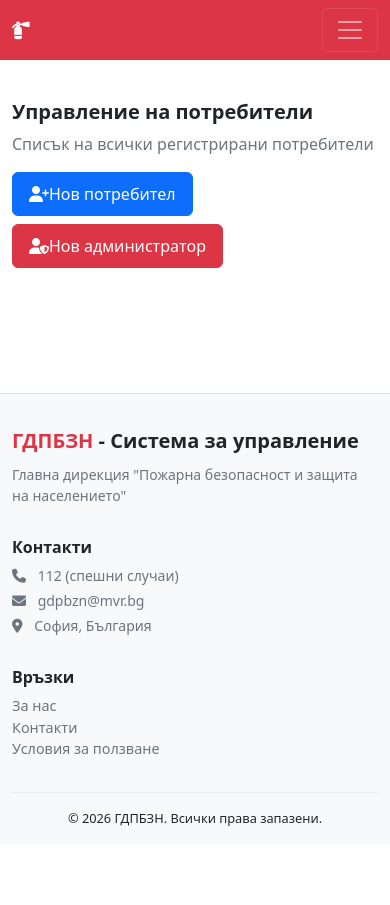
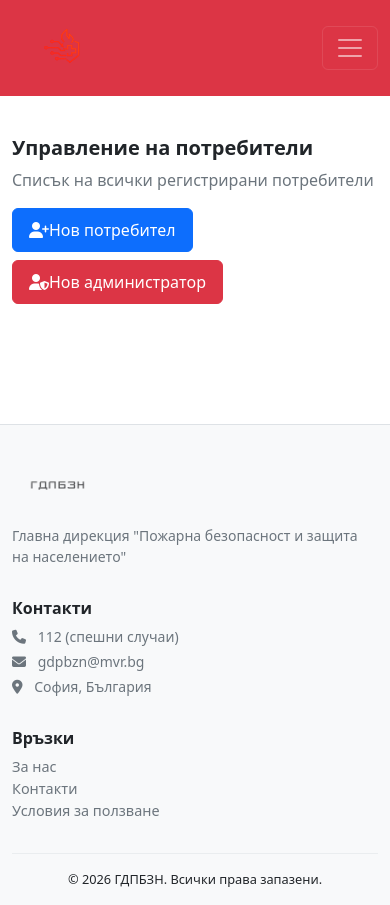
Before and after one commit to codingburgas/iara-gdbpzn-BMGeorgiev23, a Flask app: page /admin/ in a window 390 px wide. Before the commit the page ends 826 px from the top, so only its background shows below. Run offline with Flask 3, Linux system fonts and the light colour scheme; a user stored in the database is signed in; some libraries are stand-ins or nearby versions.

Commit message:
Add logo

```diff
--- a/app/templates/admin/users.html
+++ b/app/templates/admin/users.html
@@ -45,9 +45,7 @@
                                 {% if user.profile_picture %}
                                     <img src="{{ url_for('static', filename='uploads/' + user.profile_picture) }}" style="width: 40px; height: 40px; border-radius: 50%; object-fit: cover;">
                                 {% else %}
-                                    <div class="profile-icon" style="width: 40px; height: 40px; border-radius: 50%; background: #dc3545; color: white; display: flex; align-items: center; justify-content: center; font-weight: bold; font-size: 1.2rem;">
-                                        {{ user.name[0]|upper }}
-                                    </div>
+                                    <img src="{{ url_for('static', filename='images/symbolLogo.png') }}" style="width: 40px; height: 40px; border-radius: 50%; object-fit: cover; padding: 0.25rem; background: #dc3545;">
                                 {% endif %}
                             </td>
                             <td>#{{ user.id }}</td>
--- a/app/templates/auth/login.html
+++ b/app/templates/auth/login.html
@@ -7,6 +7,7 @@
     <div class="col-md-6 col-lg-4">
         <div class="card shadow-sm border-0">
             <div class="card-header bg-danger text-white text-center">
+                <img src="{{ url_for('static', filename='images/logo.png') }}" alt="ГДПБЗН" height="100" class="mb-2">
                 <h4 class="mb-0">Вход в системата</h4>
             </div>
             <div class="card-body">
--- a/app/templates/auth/register.html
+++ b/app/templates/auth/register.html
@@ -7,6 +7,7 @@
     <div class="col-md-6 col-lg-5">
         <div class="card shadow-sm border-0">
             <div class="card-header bg-danger text-white text-center">
+                <img src="{{ url_for('static', filename='images/logo.png') }}" alt="ГДПБЗН" height="100" class="mb-2">
                 <h4 class="mb-0">Създаване на профил</h4>
             </div>
             <div class="card-body">
--- a/app/templates/base.html
+++ b/app/templates/base.html
@@ -34,8 +34,8 @@
         <nav class="navbar navbar-expand-lg navbar-dark bg-danger">
             <div class="container-fluid">
                 <a class="navbar-brand" href="{{ url_for('main.index') }}">
-                    <span class="d-none d-sm-inline">ГДПБЗН</span>
-                    <span class="d-inline d-sm-none"><i class="fas fa-fire-extinguisher"></i></span>
+                    <img src="{{ url_for('static', filename='images/logo.png') }}" alt="ГДПБЗН" height="80" class="d-none d-sm-inline">
+                    <img src="{{ url_for('static', filename='images/symbolLogo.png') }}" alt="ГДПБЗН" height="70" class="d-inline d-sm-none">
                 </a>
                 <button class="navbar-toggler" type="button" data-bs-toggle="collapse" data-bs-target="#navbarNav"
                         aria-controls="navbarNav" aria-expanded="false" aria-label="Toggle navigation">
@@ -249,7 +249,7 @@
                     <div class="row">
                         <div class="col-md-4 mb-3">
                             <div class="footer-brand">
-                                <span>ГДПБЗН</span> - Система за управление
+                                <img src="{{ url_for('static', filename='images/textLogo.png') }}" alt="ГДПБЗН" height="60">
                             </div>
                             <p class="text-muted small mt-2">
                                 Главна дирекция "Пожарна безопасност и защита на населението"
--- a/app/templates/main/about.html
+++ b/app/templates/main/about.html
@@ -4,6 +4,9 @@
 
 {% block content %}
 <div class="container py-5">
+    <div class="text-center mb-4">
+        <img src="{{ url_for('static', filename='images/logo.png') }}" alt="ГДПБЗН" height="160">
+    </div>
     <h1 class="mb-4 animate-fade-in">За нас</h1>
 
     <div class="row animate-slide-up">
--- a/app/templates/main/contact.html
+++ b/app/templates/main/contact.html
@@ -4,6 +4,9 @@
 
 {% block content %}
 <div class="container py-5">
+    <div class="text-center mb-4">
+        <img src="{{ url_for('static', filename='images/logo.png') }}" alt="ГДПБЗН" height="160">
+    </div>
     <h1 class="mb-4 animate-fade-in">Контакти</h1>
 
     <div class="row animate-slide-up">
--- a/app/templates/main/index.html
+++ b/app/templates/main/index.html
@@ -4,17 +4,15 @@
 
 {% block content %}
 <div class="landing-page">
-    <!-- Hero Section -->
     <section class="hero-section text-center py-5">
         <div class="container">
-            <h1 class="display-1 fw-bold text-danger animate-fade-in">ГДПБЗН</h1>
+            <img src="{{ url_for('static', filename='images/logo.png') }}" alt="ГДПБЗН" class="img-fluid mb-4 animate-fade-in" style="max-height: 300px;">
             <p class="lead mb-4 animate-slide-up">Главна дирекция "Пожарна безопасност и защита на населението"</p>
             <p class="mb-5 animate-slide-up delay-1">Система за управление на произшествия и пожарни екипи</p>
             <a href="{{ url_for('auth.login') }}" class="btn btn-danger btn-lg animate-pop-in">Вход в системата</a>
         </div>
     </section>
 
-    <!-- Stats Section -->
     <section class="stats-section py-5 bg-light">
         <div class="container">
             <div class="row text-center">
@@ -54,7 +52,6 @@
         </div>
     </section>
 
-    <!-- Services Section -->
     <section class="services-section py-5">
         <div class="container">
             <h2 class="text-center mb-5 animate-fade-in">Нашите услуги</h2>
```
Also changed, not shown: app/templates/dashboard/components/recent_activity.html (+0 -44 lines), app/templates/dashboard/components/team_status.html (+0 -25 lines), app/templates/profile/index.html (+1 -9 lines), app/static/images/logo.png (added), app/static/images/symbolLogo.png (added), app/static/images/textLogo.png (added), app/templates/admin/warnings.html (deleted), app/templates/base_dark.html (deleted).
